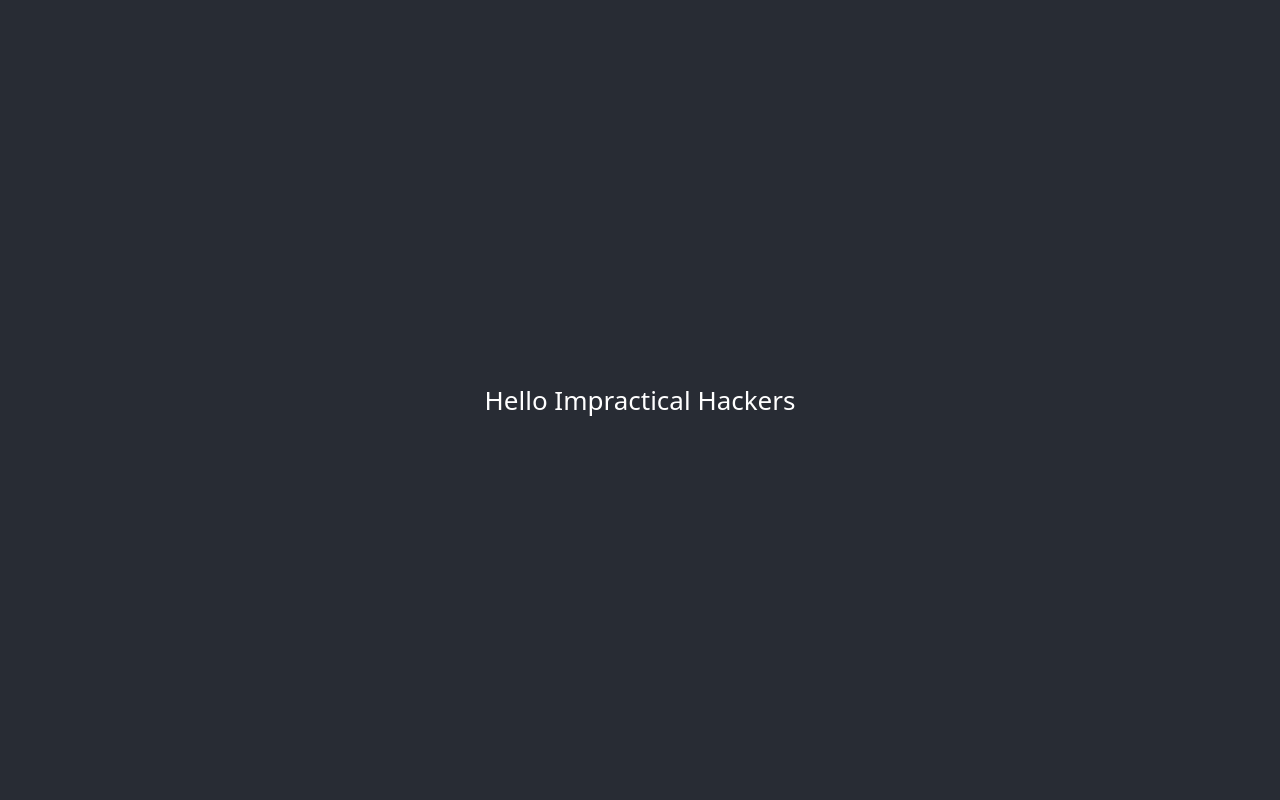
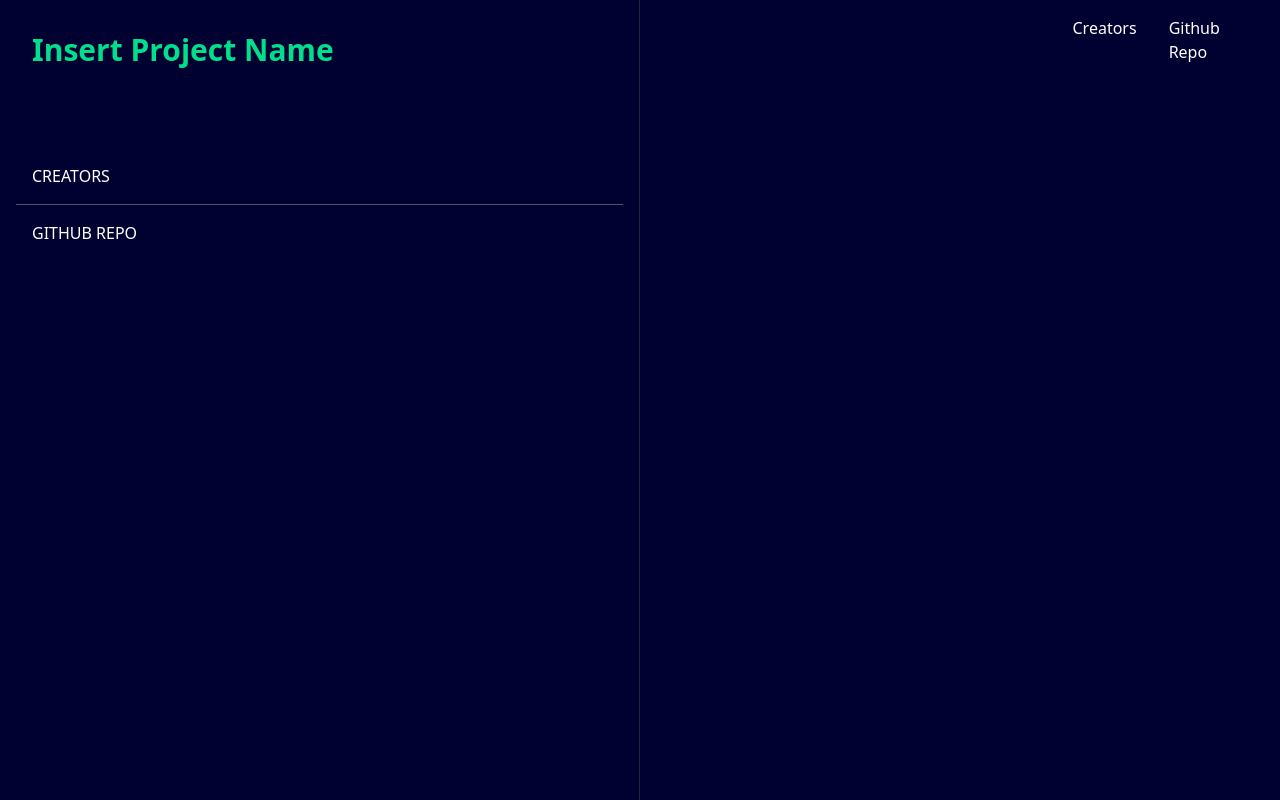
Before and after one commit to SafeTorpedo/Impractical-Hackers, a React (Create React App) app: page / in a window 1280 px wide. Built offline with nearby package versions, Linux system fonts and the light colour scheme.

Commit message:
Added navigation bar component

```diff
--- a/package.json
+++ b/package.json
@@ -8,6 +8,7 @@
     "@testing-library/user-event": "^13.5.0",
     "react": "^18.2.0",
     "react-dom": "^18.2.0",
+    "react-icons": "^4.4.0",
     "react-scripts": "^5.0.1",
     "styled-components": "^5.3.5",
     "web-vitals": "^2.1.4"
--- a/src/App.css
+++ b/src/App.css
@@ -1,9 +1,3 @@
-.App {
-  text-align: center;
-}
-
-
-
 @media (prefers-reduced-motion: no-preference) {
     /* .App-logo {
     animation: App-logo-spin infinite 20s linear;
@@ -21,8 +15,6 @@
     color: white;
 }
 
-
-
 @keyframes App-logo-spin {
     from {
         transform: rotate(0deg);
--- a/src/App.jsx
+++ b/src/App.jsx
@@ -1,11 +1,10 @@
 import "./App.css";
+import Navbar from "./components/Navbar";
 
 function App() {
     return (
         <div className="App">
-            <header className="App-header">
-                <p>Hello Impractical Hackers</p>
-            </header>
+            <Navbar />
         </div>
     );
 }
--- /dev/null
+++ b/src/components/Navbar.jsx
@@ -0,0 +1,45 @@
+import React, { useState } from "react";
+import { AiOutlineClose, AiOutlineMenu } from "react-icons/ai";
+
+const Navbar = () => {
+    const [nav, setNav] = useState(false);
+    const handleNav = () => {
+        setNav(!nav);
+    };
+
+    return (
+        <div className="flex justify-between items-center h-20 max-w-[1240px] mx-auto px-4 text-white">
+            <h1 className="w-full text-3xl font-bold text-[#00df8c] ">
+                Insert Project Name
+            </h1>
+            <ul className="hidden md:flex">
+                <li className="p-4">Creators</li>
+                <li className="p-4">Github Repo</li>
+            </ul>
+            <div onClick={handleNav} className="block md:hidden">
+                {!nav ? (
+                    <AiOutlineClose size={20} />
+                ) : (
+                    <AiOutlineMenu size={25} />
+                )}
+            </div>
+            <div
+                className={
+                    !nav
+                        ? "fixed left-0 top-0 w-[50%] h-full border-r border-r-gray-800 bg-[#000031] ease-in-out duration-500"
+                        : "fixed left-[-100%]"
+                }
+            >
+                <h1 className="w-full text-3xl font-bold text-[#00df8c] m-8">
+                    Insert Project Name
+                </h1>
+                <ul className="pt-12 uppercase p-4">
+                    <li className="p-4 border-b border-gray-600">Creators</li>
+                    <li className="p-4">Github Repo</li>
+                </ul>
+            </div>
+        </div>
+    );
+};
+
+export default Navbar;
--- a/src/index.css
+++ b/src/index.css
@@ -3,5 +3,5 @@
 @tailwind utilities;
 
 body {
-    background-color: #000032;
+    background-color: #000031;
 }
```
Also changed, not shown: 1 other file (tests, documents, lock files or other folders). Lines whose indentation alone changed are shown as unchanged.
